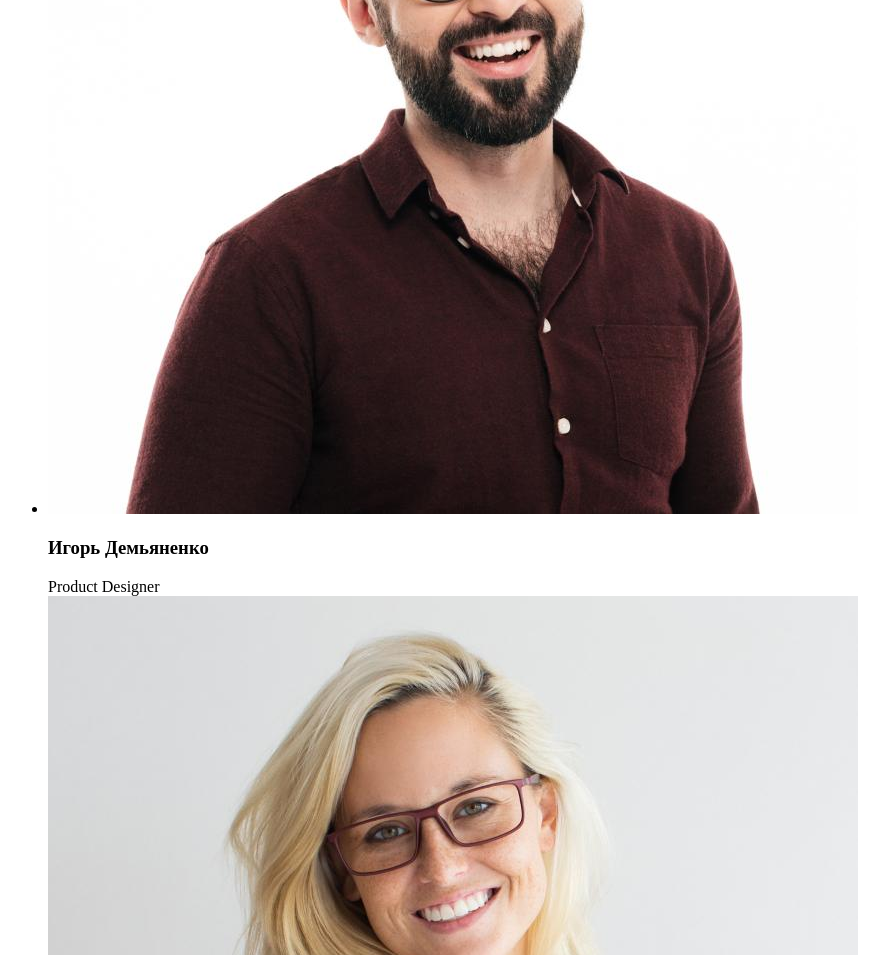
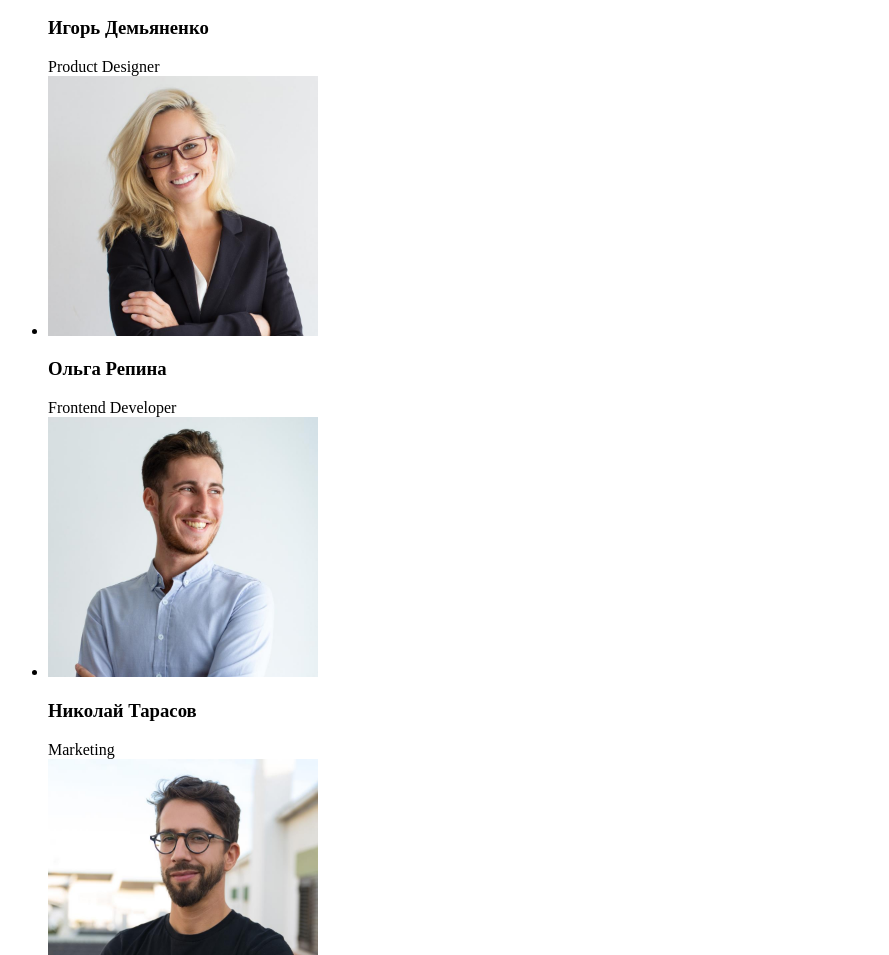
Before and after one commit to Siganova/goit-markup-hw-01, a plain HTML site: page index.html in a window 1280 px wide. Shown: the part 1845-2800 px from the top of the page, without its empty margins (0-889 px from the left). Drawn offline with Linux system fonts and the light colour scheme.

Commit message:
width for photo

```diff
--- a/index.html
+++ b/index.html
@@ -70,7 +70,7 @@
                 <li>
                     <div>
                         <a href="/">
-                            <img src="./images/photo1.jpg" alt="Фото дизайнера" />
+                            <img src="./images/photo1.jpg" alt="Фото дизайнера" width="270"/>
                         </a>
                     </div>
                     <div>
@@ -81,7 +81,7 @@
                 <li>
                     <div>
                         <a href="/">
-                            <img src="./images/photo2.jpg" alt="Фото разработчика" />
+                            <img src="./images/photo2.jpg" alt="Фото разработчика" width="270" />
                             </a>
                         </div>
                         <div>
@@ -92,7 +92,7 @@
                 <li>
                     <div>
                         <a href="/">
-                            <img src="./images/photo3.jpg" alt="Фото специалиста по маркетингу" />
+                            <img src="./images/photo3.jpg" alt="Фото специалиста по маркетингу" width="270" />
                         </a>
                     </div>
                     <div>
@@ -103,7 +103,7 @@
                 <li>
                     <div>
                         <a href="/">
-                            <img src="./images/photo4.jpg" alt="Фото UI Designer" />
+                            <img src="./images/photo4.jpg" alt="Фото UI Designer" width="270"/>
                         </a>
                     </div>
                     <div>
```
